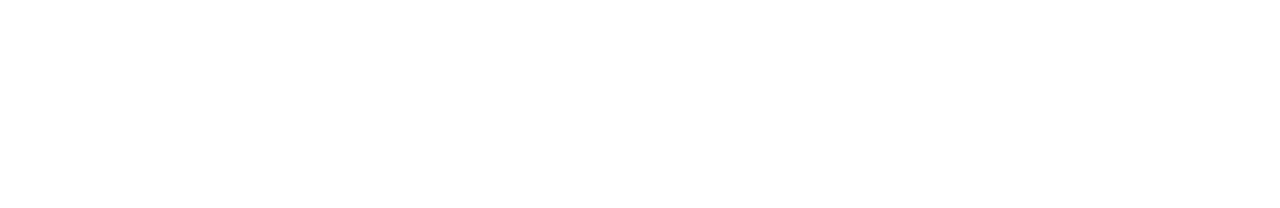
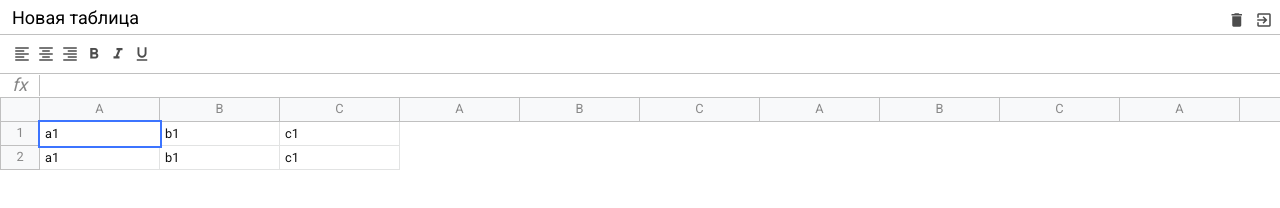
Before and after one commit to timurkaev/excel-javascript, a website built with webpack: page src/index.html in a window 1280 px wide. Built offline with nearby package versions, Linux system fonts and the light colour scheme.

Commit message:
add framework

```diff
--- /dev/null
+++ b/src/components/excel/Excel.js
@@ -0,0 +1,26 @@
+import {$} from '../../core/dom';
+
+export class Excel {
+  constructor(selector, options) {
+    this.$el = document.querySelector(selector);
+    this.components = options.components || [];
+  }
+
+  getRoot() {
+    const $root = $.create('div', 'excel');
+
+    this.components.forEach((Component) => {
+      const $el = $.create('div', Component.className);
+      const component = new Component($el);
+      $el.innerHTML = component.toHTML();
+      $root.append($el);
+    });
+
+    return $root;
+  }
+
+  render() {
+    // this.$el.insertAdjacentHTML('afterbegin', `<h1>Test</h1>`);
+    this.$el.append(this.getRoot());
+  }
+}
--- /dev/null
+++ b/src/components/formula/Formula.js
@@ -0,0 +1,11 @@
+import {ExcelComponent} from '../../core/ExcelComponent';
+
+export class Formula extends ExcelComponent {
+  static className = 'excel__formula'
+  toHTML() {
+    return `
+       <div class="info">fx</div>
+       <div class="input" contenteditable spellcheck="false"></div>
+    `;
+  }
+}
--- /dev/null
+++ b/src/components/header/Header.js
@@ -0,0 +1,19 @@
+import {ExcelComponent} from '../../core/ExcelComponent';
+
+export class Header extends ExcelComponent {
+  static className = 'excel__header'
+  toHTML() {
+    return `
+      <input type="text" class="input" value="Новая таблица"/>
+      <div>
+        <div class="button">
+          <span class="material-icons">delete</span>
+        </div>
+
+        <div class="button">
+          <span class="material-icons">exit_to_app</span>
+        </div>
+      </div>
+    `;
+  }
+}
--- /dev/null
+++ b/src/components/table/Table.js
@@ -0,0 +1,56 @@
+import {ExcelComponent} from '../../core/ExcelComponent';
+
+export class Table extends ExcelComponent {
+  static className = 'excel__table'
+  toHTML() {
+    return `
+      <div class="row">
+                <div class="row-info">
+
+                </div>
+                <div class="row-data">
+                    <div class="column">A</div>
+                    <div class="column">B</div>
+                    <div class="column">C</div>
+                    <div class="column">A</div>
+                    <div class="column">B</div>
+                    <div class="column">C</div>
+                    <div class="column">A</div>
+                    <div class="column">B</div>
+                    <div class="column">C</div>
+                    <div class="column">A</div>
+                    <div class="column">B</div>
+                    <div class="column">C</div>
+                    <div class="column">A</div>
+                    <div class="column">B</div>
+                    <div class="column">C</div>
+                    <div class="column">A</div>
+                    <div class="column">B</div>
+                    <div class="column">C</div>
+                    <div class="column">A</div>
+                    <div class="column">B</div>
+                </div>
+            </div>
+            <div class="row">
+                <div class="row-info">
+                    1
+                </div>
+                <div class="row-data">
+                    <div class="cell selected" contenteditable>a1</div>
+                    <div class="cell" contenteditable>b1</div>
+                    <div class="cell" contenteditable>c1</div>
+                </div>
+            </div>
+            <div class="row">
+                <div class="row-info">
+                    2
+                </div>
+                <div class="row-data">
+                    <div class="cell">a1</div>
+                    <div class="cell">b1</div>
+                    <div class="cell">c1</div>
+                </div>
+            </div>
+    `;
+  }
+}
--- /dev/null
+++ b/src/components/toolbar/Toolbar.js
@@ -0,0 +1,44 @@
+import {ExcelComponent} from '../../core/ExcelComponent';
+
+export class Toolbar extends ExcelComponent {
+  static className = 'excel__toolbar'
+  toHTML() {
+    return `
+      <div class="button">
+              <span class="material-icons">
+                format_align_left
+              </span>
+            </div>
+
+            <div class="button">
+              <span class="material-icons">
+                format_align_center
+              </span>
+            </div>
+
+            <div class="button">
+              <span class="material-icons">
+                format_align_right
+              </span>
+            </div>
+
+            <div class="button">
+              <span class="material-icons">
+                format_bold
+              </span>
+            </div>
+
+            <div class="button">
+              <span class="material-icons">
+                format_italic
+              </span>
+            </div>
+
+            <div class="button">
+              <span class="material-icons">
+                format_underline
+              </span>
+            </div>
+    `;
+  }
+}
--- /dev/null
+++ b/src/core/DomListener.js
@@ -0,0 +1,8 @@
+export class DomListener {
+  constructor($root) {
+    if (!$root) {
+      throw new Error(`No $root provided for DomListener`);
+    }
+    this.$root = $root;
+  }
+}
--- /dev/null
+++ b/src/core/ExcelComponent.js
@@ -0,0 +1,7 @@
+import {DomListener} from '@core/DomListener';
+
+export class ExcelComponent extends DomListener {
+  toHTML() {
+    return '';
+  }
+}
--- /dev/null
+++ b/src/core/dom.js
@@ -0,0 +1,15 @@
+class Dom {
+
+}
+
+export function $() {
+  return new Dom();
+}
+
+$.create = (tagName, classes = '') => {
+  const el = document.createElement(tagName);
+  if (classes) {
+    el.classList.add(classes);
+  }
+  return el;
+};
--- a/src/index.js
+++ b/src/index.js
@@ -1,3 +1,12 @@
 import './scss/index.scss';
+import {Excel} from '@/components/excel/Excel';
+import {Header} from './components/header/Header';
+import {Toolbar} from './components/toolbar/Toolbar';
+import {Formula} from './components/formula/Formula';
+import {Table} from './components/table/Table';
 
-console.log('Working');
+const excel = new Excel('#app', {
+  components: [Header, Toolbar, Formula, Table],
+});
+
+excel.render();
```
Also changed, not shown: src/index.html (+1 -2 lines).
